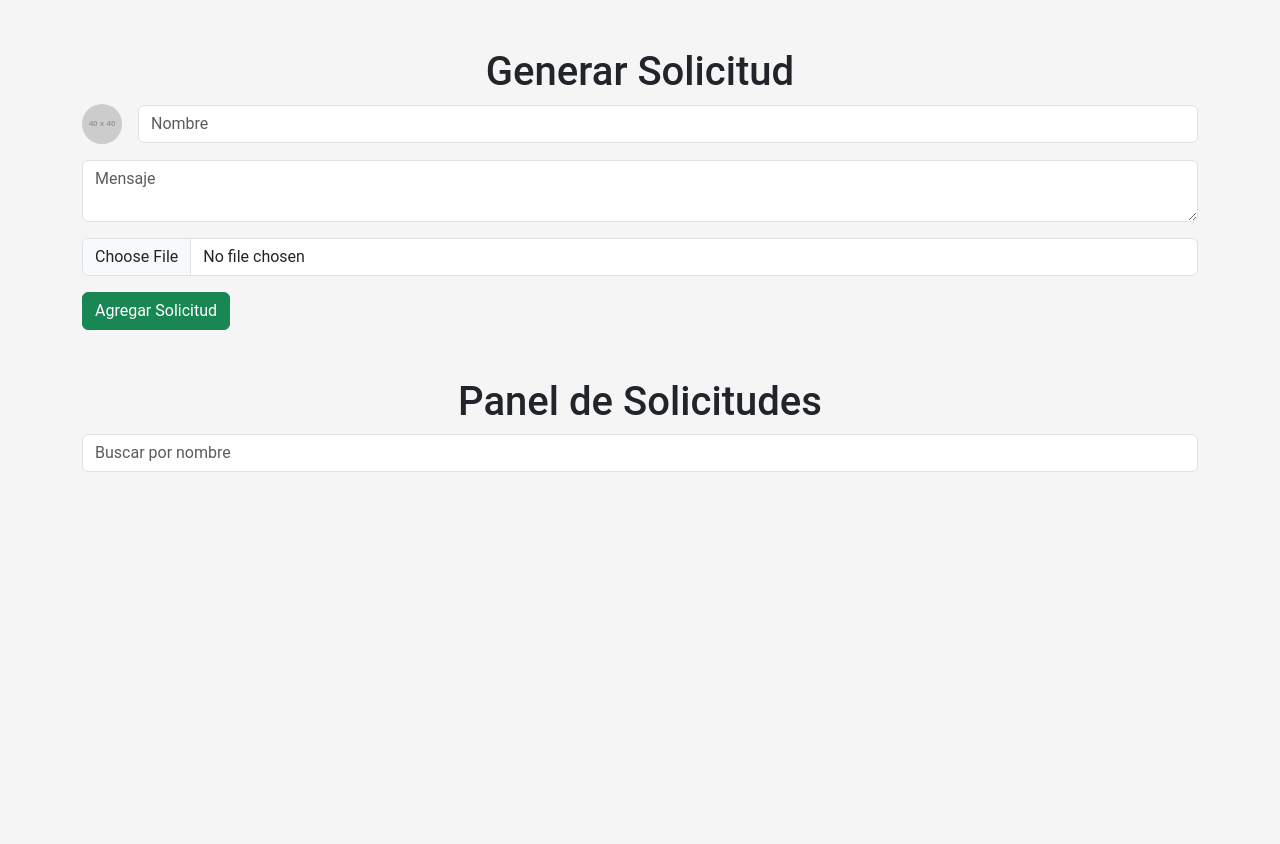
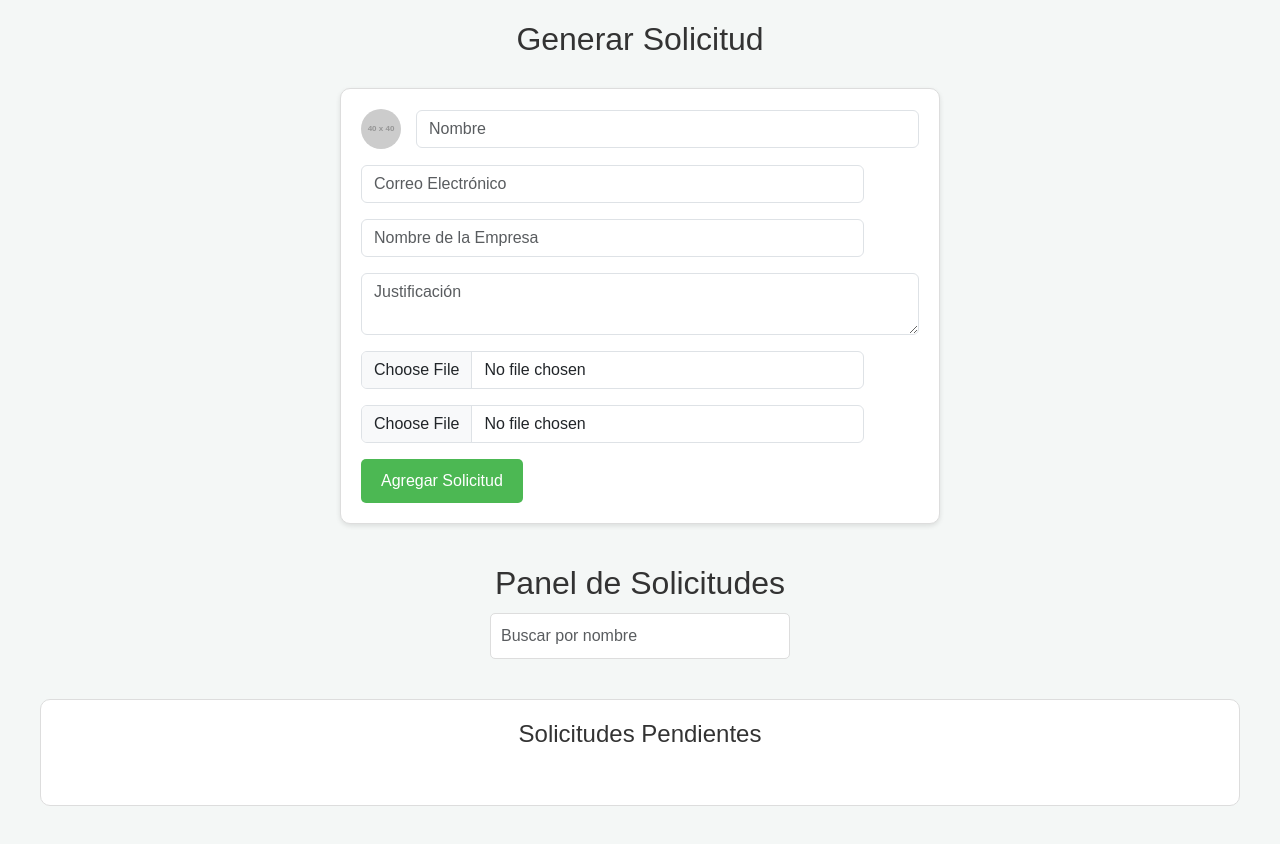
Before and after one commit to IPF-CONECTA/IPF-CONECTA, a React (Vite) app in the folder client/: page /panel in a window 1280 px wide. Shown: the top 844 px of the page. Before the commit the page ends 800 px from the top, so only its background shows below. Built offline with nearby package versions, Linux system fonts and the light colour scheme.

Commit message:
Se le agrego estilos al panel que hizo maiki

```diff
--- /dev/null
+++ b/client/public/panel.css
@@ -0,0 +1,193 @@
+/* General styling for the admin panel */
+.AdminPanel {
+  display: flex;
+  flex-direction: column;
+  align-items: center;
+  background-color: #f4f7f6;
+  min-height: 50vh;
+  padding: 20px;
+  font-family: "Arial", sans-serif;
+}
+
+/* Header section styling */
+.Header {
+  margin-bottom: 20px;
+  text-align: center;
+}
+
+.Header h1 {
+  font-size: 2rem;
+  color: #333;
+  margin-bottom: 10px;
+}
+
+.Header input {
+  width: 300px;
+  padding: 10px;
+  border: 1px solid #ddd;
+  border-radius: 5px;
+}
+
+/* Content section styling */
+.Content {
+  display: flex;
+  width: 100%;
+  max-width: 1200px;
+  gap: 20px;
+  margin-top: 20px;
+}
+
+/* Company list section styling */
+.CompanyList {
+  flex: 1;
+  background-color: #fff;
+  border: 1px solid #ddd;
+  border-radius: 10px;
+  padding: 20px;
+}
+
+.CompanyList h2 {
+  text-align: center;
+  color: #333;
+  font-size: 1.5rem;
+  margin-bottom: 20px;
+}
+
+.Companies {
+  display: flex;
+  flex-direction: column;
+  gap: 15px;
+}
+
+.Company {
+  display: flex;
+  align-items: center;
+  justify-content: space-between;
+  background-color: #f9f9f9;
+  border: 1px solid #ddd;
+  border-radius: 10px;
+  padding: 15px;
+  transition: background-color 0.3s ease;
+}
+
+.Company:hover {
+  background-color: #e0f7fa;
+}
+
+.Company img {
+  max-width: 50px;
+  border-radius: 50%;
+}
+
+.Company div {
+  display: flex;
+  align-items: center;
+  gap: 15px;
+}
+
+.Company strong {
+  font-size: 1rem;
+  color: #333;
+}
+
+.Company button {
+  background-color: #4cb853;
+  border: none;
+  color: white;
+  padding: 10px 15px;
+  margin: 0 5px;
+  cursor: pointer;
+  font-size: 14px;
+  border-radius: 5px;
+  transition: background-color 0.3s ease;
+}
+
+.Company button.RejectButton {
+  background-color: #ff4b4b;
+}
+
+.Company button:hover {
+  background-color: #3b9f3b;
+}
+
+.Company button.RejectButton:hover {
+  background-color: #e60000;
+}
+
+/* Company details section styling */
+.CompanyDetails {
+  flex: 1;
+  background-color: #fff;
+  border: 1px solid #ddd;
+  border-radius: 10px;
+  padding: 20px;
+  text-align: center;
+}
+
+.CompanyDetails img {
+  max-width: 100px;
+  margin: 10px auto;
+  border-radius: 50%;
+}
+
+.CompanyDetails h2 {
+  color: #333;
+  font-size: 1.5rem;
+  margin-bottom: 20px;
+}
+
+.CompanyDetails h3,
+.CompanyDetails h4 {
+  color: #555;
+  margin: 10px 0;
+}
+
+.CompanyDetails p {
+  color: #777;
+  margin: 10px 0;
+}
+
+/* Form section styling */
+form {
+  width: 100%;
+  max-width: 600px;
+  background-color: #fff;
+  border: 1px solid #ddd;
+  border-radius: 10px;
+  padding: 20px;
+  box-shadow: 0 2px 5px rgba(0, 0, 0, 0.1);
+}
+
+form div.mb-3 {
+  margin-bottom: 1rem;
+}
+
+form img {
+  max-width: 40px;
+  height: 40px;
+  border-radius: 50%;
+  margin-right: 15px;
+}
+
+form .form-control {
+  width: calc(100% - 55px);
+}
+
+form textarea.form-control {
+  width: 100%;
+}
+
+form .ApproveButton {
+  background-color: #4cb853;
+  border: none;
+  color: white;
+  padding: 10px 20px;
+  cursor: pointer;
+  font-size: 16px;
+  border-radius: 5px;
+  transition: background-color 0.3s ease;
+}
+
+form .ApproveButton:hover {
+  background-color: #3b9f3b;
+}
--- a/client/src/components/RequestForm.jsx
+++ b/client/src/components/RequestForm.jsx
@@ -1,21 +1,33 @@
 import React, { useState } from "react";
 import "bootstrap/dist/css/bootstrap.min.css";
+import "../../public/panel.css";
 
 export default function RequestForm({ addRequest }) {
   const [name, setName] = useState("");
-  const [message, setMessage] = useState("");
+  const [email, setEmail] = useState("");
+  const [companyName, setCompanyName] = useState("");
+  const [justification, setJustification] = useState("");
   const [image, setImage] = useState(null);
+  const [logo, setLogo] = useState(null);
 
   const handleSubmit = (e) => {
     e.preventDefault();
-    if (name.trim() === "" || message.trim() === "") {
-      alert("Por favor, ingresa un nombre y un mensaje.");
+    if (
+      name.trim() === "" ||
+      email.trim() === "" ||
+      companyName.trim() === "" ||
+      justification.trim() === ""
+    ) {
+      alert("Por favor, completa todos los campos.");
       return;
     }
-    addRequest({ name, message, image });
+    addRequest({ name, email, companyName, justification, image, logo });
     setName("");
-    setMessage("");
+    setEmail("");
+    setCompanyName("");
+    setJustification("");
     setImage(null);
+    setLogo(null);
   };
 
   const handleImageChange = (e) => {
@@ -24,17 +36,20 @@ export default function RequestForm({ addRequest }) {
     }
   };
 
+  const handleLogoChange = (e) => {
+    if (e.target.files && e.target.files[0]) {
+      setLogo(URL.createObjectURL(e.target.files[0]));
+    }
+  };
+
   return (
-    <div className="container mt-5">
-      <h1 className="text-center">Generar Solicitud</h1>
+    <div className="AdminPanel">
+      <div className="Header">
+        <h1>Generar Solicitud</h1>
+      </div>
       <form onSubmit={handleSubmit}>
         <div className="mb-3 d-flex align-items-center">
-          <img
-            src={image || "https://via.placeholder.com/40"}
-            alt="Usuario"
-            className="me-3"
-            style={{ width: "40px", height: "40px", borderRadius: "50%" }}
-          />
+          <img src={image || "https://via.placeholder.com/40"} alt="Usuario" />
           <input
             type="text"
             value={name}
@@ -44,11 +59,29 @@ export default function RequestForm({ addRequest }) {
           />
         </div>
         <div className="mb-3">
+          <input
+            type="email"
+            value={email}
+            onChange={(e) => setEmail(e.target.value)}
+            className="form-control"
+            placeholder="Correo Electrónico"
+          />
+        </div>
+        <div className="mb-3">
+          <input
+            type="text"
+            value={companyName}
+            onChange={(e) => setCompanyName(e.target.value)}
+            className="form-control"
+            placeholder="Nombre de la Empresa"
+          />
+        </div>
+        <div className="mb-3">
           <textarea
-            value={message}
-            onChange={(e) => setMessage(e.target.value)}
+            value={justification}
+            onChange={(e) => setJustification(e.target.value)}
             className="form-control"
-            placeholder="Mensaje"
+            placeholder="Justificación"
           />
         </div>
         <div className="mb-3">
@@ -59,7 +92,15 @@ export default function RequestForm({ addRequest }) {
             className="form-control"
           />
         </div>
-        <button type="submit" className="btn btn-success">
+        <div className="mb-3">
+          <input
+            type="file"
+            accept="image/*"
+            onChange={handleLogoChange}
+            className="form-control"
+          />
+        </div>
+        <button type="submit" className="ApproveButton">
           Agregar Solicitud
         </button>
       </form>
--- a/client/src/components/RequestList.jsx
+++ b/client/src/components/RequestList.jsx
@@ -1,5 +1,6 @@
 import React, { useState } from "react";
 import "bootstrap/dist/css/bootstrap.min.css";
+import "../../public/panel.css";
 
 export default function RequestList({
   requests,
@@ -7,6 +8,7 @@ export default function RequestList({
   rejectRequest,
 }) {
   const [searchTerm, setSearchTerm] = useState("");
+  const [selectedRequest, setSelectedRequest] = useState(null);
 
   const handleSearchChange = (e) => {
     setSearchTerm(e.target.value);
@@ -16,10 +18,17 @@ export default function RequestList({
     request.name.toLowerCase().includes(searchTerm.toLowerCase())
   );
 
+  const handleRejectRequest = (index) => {
+    const reason = prompt("Por favor, proporciona una razón para el rechazo:");
+    if (reason) {
+      rejectRequest(index, reason);
+    }
+  };
+
   return (
-    <div className="container mt-5">
-      <h1 className="text-center">Panel de Solicitudes</h1>
-      <div className="mb-3">
+    <div className="AdminPanel">
+      <div className="Header">
+        <h1>Panel de Solicitudes</h1>
         <input
           type="text"
           value={searchTerm}
@@ -28,49 +37,64 @@ export default function RequestList({
           placeholder="Buscar por nombre"
         />
       </div>
-      <div
-        className="request-list-container"
-        style={{
-          maxHeight: "400px",
-          overflowX: "auto",
-          overflowY: "auto",
-          marginBottom: "20px",
-          margin: "20px",
-        }}
-      >
-        <ul className="list-group">
+      <div className="Content">
+        <div className="CompanyList">
+          <h2>Solicitudes Pendientes</h2>
+          <ul className="Companies">
             {filteredRequests.map((request, index) => (
               <li
                 key={index}
-              className="list-group-item d-flex justify-content-between align-items-center"
+                className="Company"
+                onClick={() => setSelectedRequest(request)}
               >
                 <div>
                   <img
                     src={request.image || "https://via.placeholder.com/40"}
                     alt="Usuario"
-                  className="me-3"
-                  style={{ width: "40px", height: "40px", borderRadius: "50%" }}
                   />
-                <strong>{request.name}</strong>: {request.message}
+                  <div>
+                    <strong>{request.name}</strong>
+                    <p>{request.email}</p>
                   </div>
-              <div>
+                </div>
+                <img
+                  src={request.logo || "https://via.placeholder.com/40"}
+                  alt="Empresa"
+                />
                 <button
                   onClick={() => acceptRequest(index)}
-                  className="btn btn-success btn-sm me-2"
+                  className="ApproveButton"
                 >
                   Aceptar
                 </button>
                 <button
-                  onClick={() => rejectRequest(index)}
-                  className="btn btn-danger btn-sm"
+                  onClick={() => handleRejectRequest(index)}
+                  className="RejectButton"
                 >
                   Rechazar
                 </button>
-              </div>
               </li>
             ))}
           </ul>
         </div>
+        {selectedRequest && (
+          <div className="CompanyDetails">
+            <h2>Detalles de la Solicitud</h2>
+            <img
+              src={selectedRequest.image || "https://via.placeholder.com/100"}
+              alt="Usuario"
+            />
+            <h3>{selectedRequest.name}</h3>
+            <h4>{selectedRequest.email}</h4>
+            <img
+              src={selectedRequest.logo || "https://via.placeholder.com/100"}
+              alt="Empresa"
+            />
+            <h4>{selectedRequest.companyName}</h4>
+            <p>{selectedRequest.justification}</p>
+          </div>
+        )}
+      </div>
     </div>
   );
 }
--- a/client/src/pages/PanelPage.jsx
+++ b/client/src/pages/PanelPage.jsx
@@ -3,6 +3,7 @@ import RequestForm from "../components/RequestForm";
 import RequestList from "../components/RequestList";
 import { Alert } from "react-bootstrap";
 import "bootstrap/dist/css/bootstrap.min.css";
+import "../../public/panel.css";
 
 export default function Panel() {
   const [requests, setRequests] = useState([]);
@@ -22,10 +23,10 @@ export default function Panel() {
     setRequests(newRequests);
   };
 
-  const rejectRequest = (index) => {
+  const rejectRequest = (index, reason) => {
     setAlert({
       show: true,
-      message: `Solicitud de ${requests[index].name} rechazada.`,
+      message: `Solicitud de ${requests[index].name} rechazada. Razón: ${reason}`,
       type: "danger",
     });
     const newRequests = requests.filter((_, i) => i !== index);
```
Lines whose indentation alone changed are shown as unchanged.
